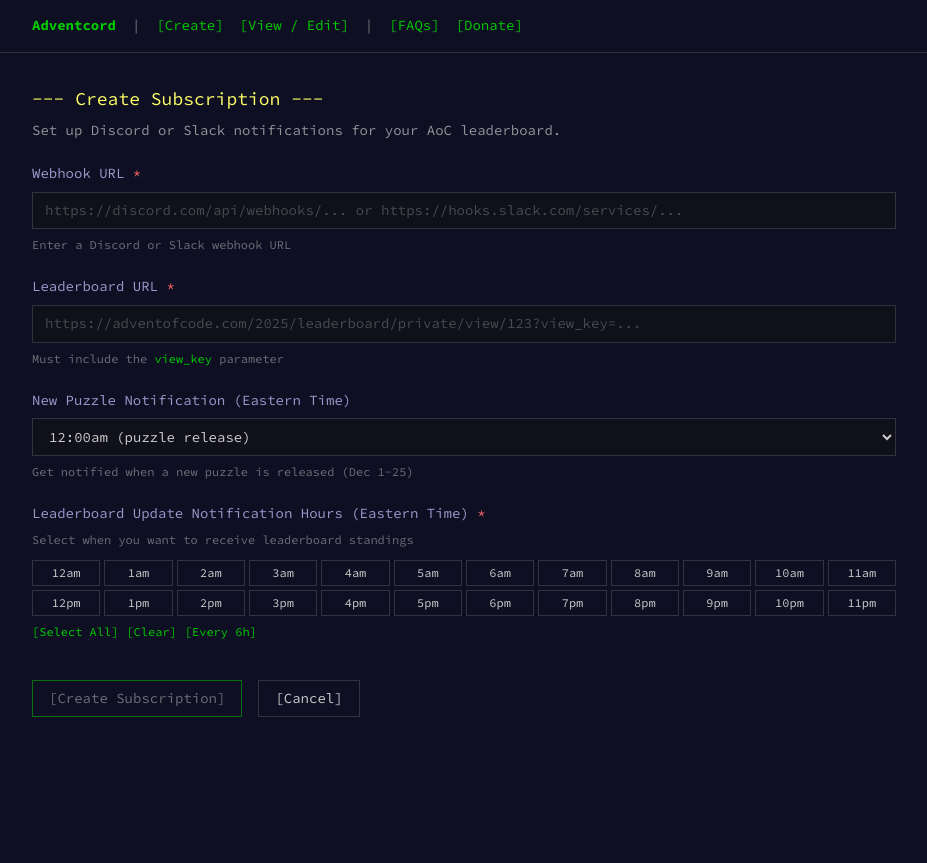
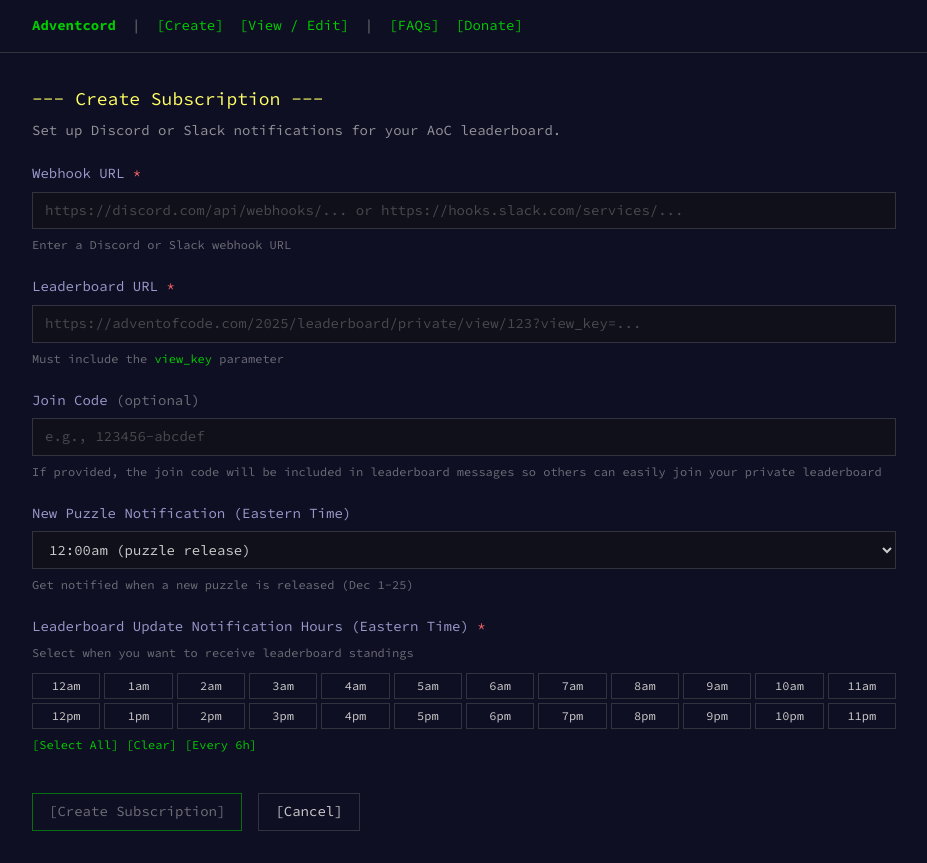
Before and after one commit to Lermatroid/adventcord, a Next.js app: page /create in a window 1280 px wide. Shown: the whole page, without its empty margins (176-1103 px from the left). Before the commit the page ends 800 px from the top, so only its background shows below. Built offline with nearby package versions, Linux system fonts and the light colour scheme.

Commit message:
JoinCode Support

```diff
--- a/src/app/api/webhooks/[id]/route.ts
+++ b/src/app/api/webhooks/[id]/route.ts
@@ -33,6 +33,7 @@
       pingChannel: webhook.pingChannel,
       hours: JSON.parse(webhook.hours),
       leaderboardUrl: webhook.leaderboardUrl,
+      joinCode: webhook.joinCode,
       puzzleNotificationHour: webhook.puzzleNotificationHour,
       createdAt: webhook.createdAt,
       updatedAt: webhook.updatedAt,
@@ -98,6 +99,9 @@
     if (result.data.leaderboardUrl !== undefined) {
       updates.leaderboardUrl = result.data.leaderboardUrl;
     }
+    if (result.data.joinCode !== undefined) {
+      updates.joinCode = result.data.joinCode;
+    }
     if (result.data.puzzleNotificationHour !== undefined) {
       updates.puzzleNotificationHour = result.data.puzzleNotificationHour;
     }
--- a/src/app/api/webhooks/lookup/route.ts
+++ b/src/app/api/webhooks/lookup/route.ts
@@ -44,6 +44,7 @@
       pingChannel: webhook.pingChannel,
       hours: JSON.parse(webhook.hours),
       leaderboardUrl: webhook.leaderboardUrl,
+      joinCode: webhook.joinCode,
       puzzleNotificationHour: webhook.puzzleNotificationHour,
       createdAt: webhook.createdAt,
       updatedAt: webhook.updatedAt,
--- a/src/app/api/webhooks/route.ts
+++ b/src/app/api/webhooks/route.ts
@@ -17,7 +17,7 @@
       );
     }
 
-    const { webhookUrl, type, roleId, pingChannel, hours, leaderboardUrl, puzzleNotificationHour } = result.data;
+    const { webhookUrl, type, roleId, pingChannel, hours, leaderboardUrl, joinCode, puzzleNotificationHour } = result.data;
 
     // Check if webhook already exists
     const existing = await db.query.webhooks.findFirst({
@@ -41,6 +41,7 @@
       pingChannel: type === "slack" ? (pingChannel || false) : null,
       hours: JSON.stringify(hours),
       leaderboardUrl,
+      joinCode: joinCode || null,
       puzzleNotificationHour: puzzleNotificationHour ?? 0, // Default to midnight EST
       createdAt: now,
       updatedAt: now,
--- a/src/app/create/page.tsx
+++ b/src/app/create/page.tsx
@@ -42,6 +42,7 @@
     pingChannel: false,
     hours: [] as number[],
     leaderboardUrl: "",
+    joinCode: "",
     puzzleNotificationHour: 0, // Default to midnight (release time)
   });
 
@@ -81,6 +82,7 @@
           pingChannel: webhookType === "slack" ? formData.pingChannel : undefined,
           hours: formData.hours,
           leaderboardUrl: formData.leaderboardUrl,
+          joinCode: formData.joinCode || undefined,
           puzzleNotificationHour: formData.puzzleNotificationHour,
         }),
       });
@@ -249,6 +251,27 @@
           </p>
         </div>
 
+        {/* Join Code */}
+        <div className="space-y-2">
+          <label className="block text-silver">
+            Join Code{" "}
+            <span className="text-foreground/50">(optional)</span>
+          </label>
+          <input
+            type="text"
+            value={formData.joinCode}
+            onChange={(e) =>
+              setFormData((prev) => ({ ...prev, joinCode: e.target.value }))
+            }
+            placeholder="e.g., 123456-abcdef"
+            className="w-full bg-input-bg border border-input-border px-3 py-2 text-foreground placeholder:text-foreground/30 focus:border-green focus:outline-none"
+          />
+          <p className="text-xs text-foreground/50">
+            If provided, the join code will be included in leaderboard messages
+            so others can easily join your private leaderboard
+          </p>
+        </div>
+
         {/* Puzzle Notification */}
         <div className="space-y-2">
           <label className="block text-silver">
--- a/src/app/edit/page.tsx
+++ b/src/app/edit/page.tsx
@@ -38,6 +38,7 @@
   pingChannel: boolean | null;
   hours: number[];
   leaderboardUrl: string;
+  joinCode: string | null;
   puzzleNotificationHour: number | null;
 }
 
@@ -56,6 +57,7 @@
     pingChannel: false,
     hours: [] as number[],
     leaderboardUrl: "",
+    joinCode: "",
     puzzleNotificationHour: 0 as number,
   });
 
@@ -86,6 +88,7 @@
         pingChannel: data.pingChannel || false,
         hours: data.hours,
         leaderboardUrl: data.leaderboardUrl,
+        joinCode: data.joinCode || "",
         puzzleNotificationHour: data.puzzleNotificationHour ?? 0,
       });
     } catch (err) {
@@ -120,6 +123,7 @@
           pingChannel: webhookData.type === "slack" ? formData.pingChannel : undefined,
           hours: formData.hours,
           leaderboardUrl: formData.leaderboardUrl,
+          joinCode: formData.joinCode || undefined,
           puzzleNotificationHour: formData.puzzleNotificationHour,
         }),
       });
@@ -304,6 +308,39 @@
               placeholder="https://adventofcode.com/2025/leaderboard/private/view/123?view_key=..."
               className="w-full bg-input-bg border border-input-border px-3 py-2 text-foreground placeholder:text-foreground/30 focus:border-green focus:outline-none"
             />
+            {formData.leaderboardUrl && (
+              <p className="text-xs">
+                <a
+                  href={formData.leaderboardUrl}
+                  target="_blank"
+                  rel="noopener noreferrer"
+                  className="text-green hover:text-link-hover"
+                >
+                  [View Leaderboard ↗]
+                </a>
+              </p>
+            )}
+          </div>
+
+          {/* Join Code */}
+          <div className="space-y-2">
+            <label className="block text-silver">
+              Join Code{" "}
+              <span className="text-foreground/50">(optional)</span>
+            </label>
+            <input
+              type="text"
+              value={formData.joinCode}
+              onChange={(e) =>
+                setFormData((prev) => ({ ...prev, joinCode: e.target.value }))
+              }
+              placeholder="e.g., 123456-abcdef"
+              className="w-full bg-input-bg border border-input-border px-3 py-2 text-foreground placeholder:text-foreground/30 focus:border-green focus:outline-none"
+            />
+            <p className="text-xs text-foreground/50">
+              If provided, the join code will be included in leaderboard messages
+              so others can easily join your private leaderboard
+            </p>
           </div>
 
           {/* Puzzle Notification */}
--- a/src/app/page.tsx
+++ b/src/app/page.tsx
@@ -82,8 +82,8 @@
             Copy the webhook URL.
           </p>
           <p className="text-foreground/80">
-            In Slack: Apps → Incoming Webhooks → New Webhook. Copy the webhook
-            URL.
+            In Slack: Apps → Create New App → Incoming Webhooks → New Webhook.
+            Copy the webhook URL.
           </p>
         </div>
 
--- a/src/db/schema.ts
+++ b/src/db/schema.ts
@@ -12,6 +12,7 @@
     pingChannel: integer("ping_channel", { mode: "boolean" }), // Slack only: whether to use <!channel>
     hours: text("hours").notNull(), // JSON array e.g., "[6, 12, 18]"
     leaderboardUrl: text("leaderboard_url").notNull(),
+    joinCode: text("join_code"), // Optional: join code to include in messages
     puzzleNotificationHour: integer("puzzle_notification_hour"), // null = disabled, 0-23 for hour (EST)
     createdAt: integer("created_at", { mode: "timestamp" }).notNull(),
     updatedAt: integer("updated_at", { mode: "timestamp" }).notNull(),
--- a/src/lib/discord.ts
+++ b/src/lib/discord.ts
@@ -81,7 +81,8 @@
  */
 export function formatLeaderboardEmbed(
   leaderboard: AocLeaderboard,
-  roleId?: string | null
+  roleId?: string | null,
+  joinCode?: string | null
 ): DiscordWebhookPayload {
   const sorted = sortLeaderboard(leaderboard);
   const topMembers = sorted.slice(0, 15); // Show top 15
@@ -97,17 +98,27 @@
   const totalParticipants = Object.keys(leaderboard.members).length;
   const activeParticipants = sorted.length;
 
+  const fields: DiscordEmbed["fields"] = [
+    {
+      name: "📊 Stats",
+      value: `${activeParticipants} active / ${totalParticipants} total participants`,
+      inline: true,
+    },
+  ];
+
+  if (joinCode) {
+    fields.push({
+      name: "🔗 Join Code",
+      value: `\`${joinCode}\``,
+      inline: true,
+    });
+  }
+
   const embed: DiscordEmbed = {
     title: `🎄 Advent of Code ${leaderboard.event} Leaderboard`,
     description: leaderboardText || "No participants with stars yet!",
     color: 0x0f9d58, // Green color
-    fields: [
-      {
-        name: "📊 Stats",
-        value: `${activeParticipants} active / ${totalParticipants} total participants`,
-        inline: true,
-      },
-    ],
+    fields,
     footer: {
       text: "Updated",
     },
--- a/src/lib/slack.ts
+++ b/src/lib/slack.ts
@@ -88,7 +88,8 @@
  */
 export function formatLeaderboardSlackMessage(
   leaderboard: AocLeaderboard,
-  pingChannel?: boolean
+  pingChannel?: boolean,
+  joinCode?: string | null
 ): SlackWebhookPayload {
   const sorted = sortLeaderboard(leaderboard);
   const topMembers = sorted.slice(0, 15); // Show top 15
@@ -103,6 +104,25 @@
 
   const totalParticipants = Object.keys(leaderboard.members).length;
   const activeParticipants = sorted.length;
+
+  const contextElements: SlackBlock["elements"] = [
+    {
+      type: "mrkdwn",
+      text: `📊 ${activeParticipants} active / ${totalParticipants} total participants`,
+    },
+  ];
+
+  if (joinCode) {
+    contextElements.push({
+      type: "mrkdwn",
+      text: `🔗 Join code: \`${joinCode}\``,
+    });
+  }
+
+  contextElements.push({
+    type: "mrkdwn",
+    text: `Updated: <!date^${Math.floor(Date.now() / 1000)}^{date_short_pretty} at {time}|${new Date().toISOString()}>`,
+  });
 
   const blocks: SlackBlock[] = [
     {
@@ -122,16 +142,7 @@
     },
     {
       type: "context",
-      elements: [
-        {
-          type: "mrkdwn",
-          text: `📊 ${activeParticipants} active / ${totalParticipants} total participants`,
-        },
-        {
-          type: "mrkdwn",
-          text: `Updated: <!date^${Math.floor(Date.now() / 1000)}^{date_short_pretty} at {time}|${new Date().toISOString()}>`,
-        },
-      ],
+      elements: contextElements,
     },
   ];
 
--- a/src/lib/validation.ts
+++ b/src/lib/validation.ts
@@ -133,7 +133,9 @@
     }
 
     // Check path format: /services/T.../B.../...
-    const pathMatch = parsed.pathname.match(/^\/services\/T[A-Z0-9]+\/B[A-Z0-9]+\/[A-Za-z0-9]+$/);
+    const pathMatch = parsed.pathname.match(
+      /^\/services\/T[A-Z0-9]+\/B[A-Z0-9]+\/[A-Za-z0-9]+$/
+    );
     if (!pathMatch) {
       return {
         valid: false,
@@ -197,26 +199,31 @@
 
 // Zod schemas for API validation
 export const webhookCreateSchema = z.object({
-  webhookUrl: z.string().url().refine(
-    (url) => validateWebhookUrl(url).valid,
-    { message: "Invalid webhook URL (must be Discord or Slack)" }
-  ),
+  webhookUrl: z
+    .string()
+    .url()
+    .refine((url) => validateWebhookUrl(url).valid, {
+      message: "Invalid webhook URL (must be Discord or Slack)",
+    }),
   type: z.enum(["discord", "slack"]),
   roleId: z
     .string()
     .optional()
-    .refine(
-      (val) => !val || validateDiscordRoleId(val).valid,
-      { message: "Invalid Discord role ID" }
-    ),
+    .refine((val) => !val || validateDiscordRoleId(val).valid, {
+      message: "Invalid Discord role ID",
+    }),
   pingChannel: z.boolean().optional(),
-  hours: z
-    .array(z.number().min(0).max(23))
-    .min(1, "Select at least one hour"),
-  leaderboardUrl: z.string().url().refine(
-    (url) => validateLeaderboardUrl(url).valid,
-    { message: "Invalid AoC leaderboard URL or missing view_key" }
-  ),
+  hours: z.array(z.number().min(0).max(23)).min(1, "Select at least one hour"),
+  leaderboardUrl: z
+    .string()
+    .url()
+    .refine((url) => validateLeaderboardUrl(url).valid, {
+      message: "Invalid AoC leaderboard URL or missing view_key",
+    }),
+  joinCode: z
+    .string()
+    .optional()
+    .transform((val) => val?.trim() || null), // Empty string becomes null
   puzzleNotificationHour: z
     .number()
     .min(-1)
```
Also changed, not shown: scripts/cron.ts (+63 -19 lines), 1 other file (tests, documents, lock files or other folders).
